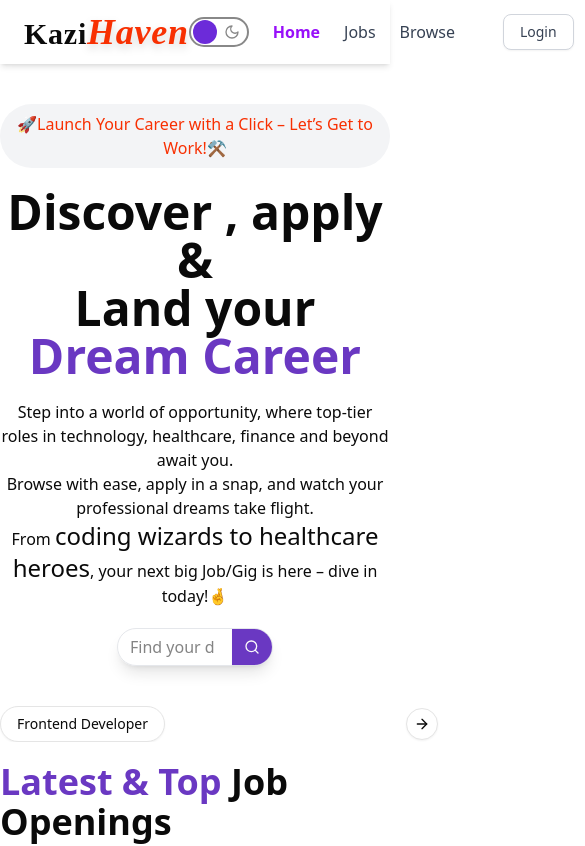
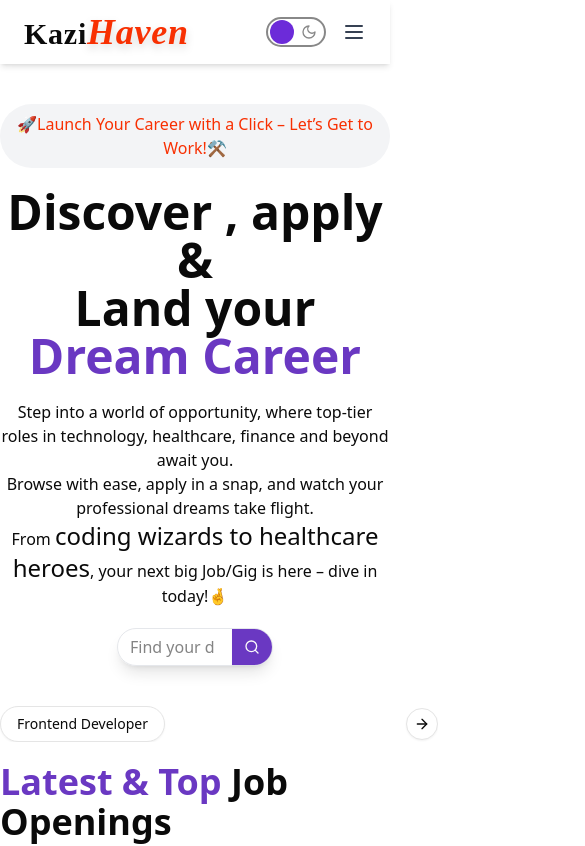
Before and after one commit to lewiii254/Kazi-Haven, a React (Vite) app in the folder frontend/: page / in a window 390 px wide. Shown: the top 846 px of the page, 585 px wide, since content can reach past the window. Built offline with nearby package versions, Linux system fonts and the light colour scheme; no server answers.

Commit message:
mobile view

```diff
--- a/frontend/src/components/shared/Navbar.jsx
+++ b/frontend/src/components/shared/Navbar.jsx
@@ -1,4 +1,4 @@
-import React from "react";
+import React, { useState } from "react";
 import { Popover, PopoverContent, PopoverTrigger } from "../ui/popover";
 import { Avatar, AvatarFallback, AvatarImage } from "../ui/avatar";
 import { Button } from "../ui/button";
@@ -19,6 +19,9 @@ const Navbar = () => {
   const dispatch = useDispatch();
   const navigate = useNavigate();
   const location = useLocation();
+
+  const [isMobileMenuOpen, setIsMobileMenuOpen] = useState(false);
+
 
   const handleLogout = async () => {
     try {
@@ -54,7 +57,7 @@ const Navbar = () => {
 
         {/* Nav Items */}
         <div className="flex items-center gap-12">
-          <ul className="flex font-medium items-center gap-6 text-gray-700">
+          <ul className="hidden lg:flex font-medium items-center gap-6 text-gray-700 dark:text-white">
             {user && user.role === "recruiter" ? (
               <>
                 <li className="hover:text-[#f83002] transition-colors duration-300 cursor-pointer">
@@ -94,7 +97,7 @@ const Navbar = () => {
 
           {/* User Actions */}
           {!user ? (
-            <div className="flex items-center gap-4">
+            <div className="hidden lg:flex items-center gap-4">
               <Link to={"/login"}>
                 <Button
                   variant={"outline"}
@@ -169,7 +172,55 @@ const Navbar = () => {
             </Popover>
           )}
         </div>
+        {/* Hamburger - only on small screens */}
+          <div className="lg:hidden flex items-center gap-4">
+            <ThemeToggle />
+            <button
+              onClick={() => setIsMobileMenuOpen(!isMobileMenuOpen)}
+              className="text-gray-700 dark:text-white focus:outline-none"
+            >
+              {isMobileMenuOpen ? (
+                <svg className="w-6 h-6" fill="none" stroke="currentColor" viewBox="0 0 24 24">
+                  <path strokeLinecap="round" strokeLinejoin="round" strokeWidth={2} d="M6 18L18 6M6 6l12 12" />
+                </svg>
+              ) : (
+                <svg className="w-6 h-6" fill="none" stroke="currentColor" viewBox="0 0 24 24">
+                  <path strokeLinecap="round" strokeLinejoin="round" strokeWidth={2} d="M4 6h16M4 12h16M4 18h16" />
+                </svg>
+              )}
+            </button>
+          </div>
+
+         {/* Mobile Nav Menu */}
+          {isMobileMenuOpen && (
+          <div className="lg:hidden absolute top-16 left-0 w-full bg-white dark:bg-gray-900 z-40 px-6 py-6 shadow-md">
+            <ul className="flex flex-col gap-4 font-medium text-gray-700 dark:text-white">
+              <li className={`${location.pathname === "/" ? "text-purple-600 dark:text-purple-400 font-semibold" : ""}`}>
+                <Link to={"/"}>Home</Link>
+              </li>
+              <li className={`${location.pathname.startsWith("/jobs") ? "text-purple-600 dark:text-purple-400 font-semibold" : ""}`}>
+                <Link to={"/jobs"}>Jobs</Link>
+              </li>
+              <li className={`${location.pathname.startsWith("/browse") ? "text-purple-600 dark:text-purple-400 font-semibold" : ""}`}>
+                <Link to={"/browse"}>Browse</Link>
+              </li>
+            </ul>
+
+            {!user && (
+              <div className="flex flex-col gap-3 mt-6">
+                <Link to={"/login"}>
+                  <Button variant={"outline"} className="text-gray-700 dark:text-white w-full">Login</Button>
+                </Link>
+                <Link to={"/signup"}>
+                  <Button className="bg-[#6A38C2] text-white hover:bg-[#5b30a6] w-full">Sign Up</Button>
+                </Link>
+              </div>
+            )}
+          </div>
+        )}
+
       </div>
+
     </div>
   );
 };
```
